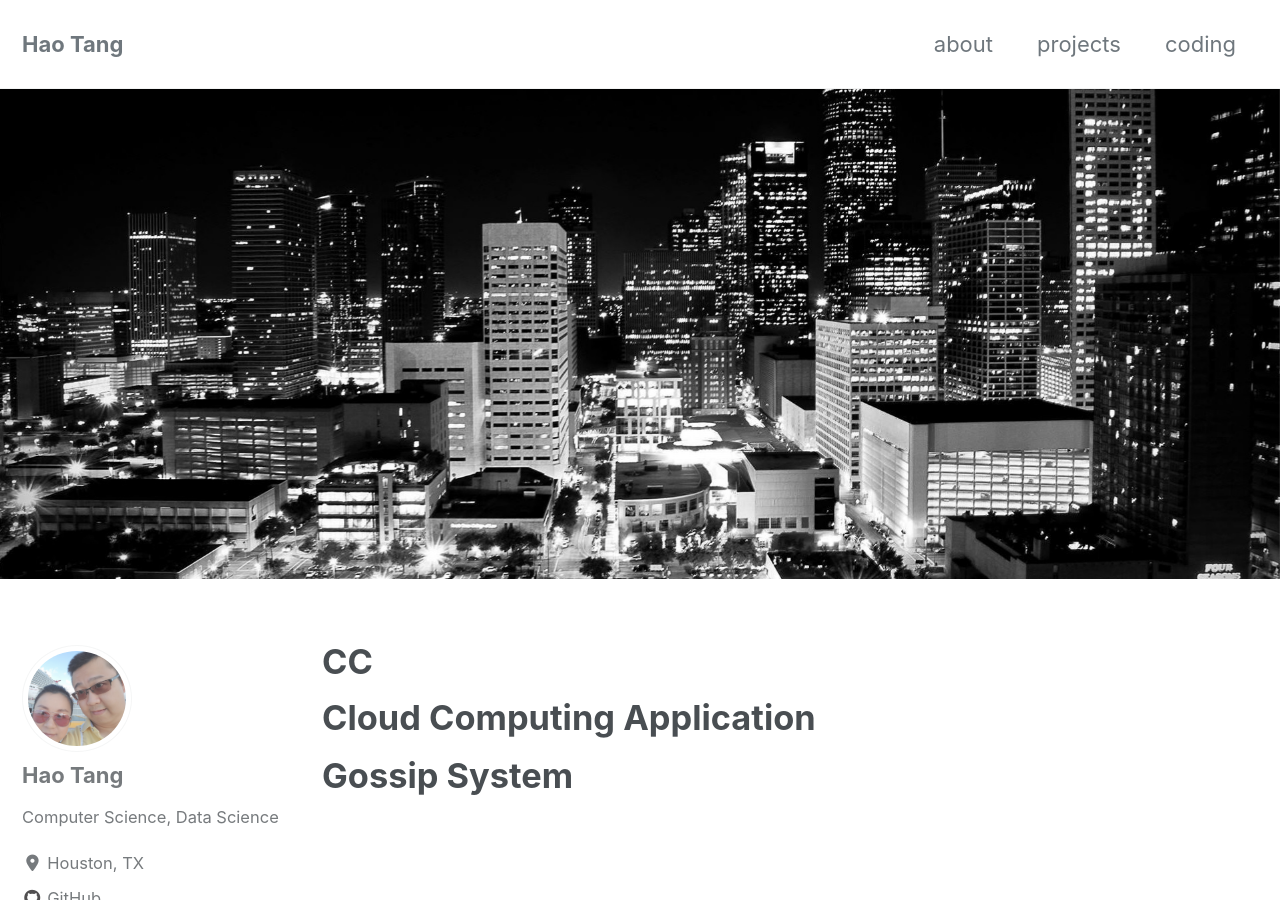
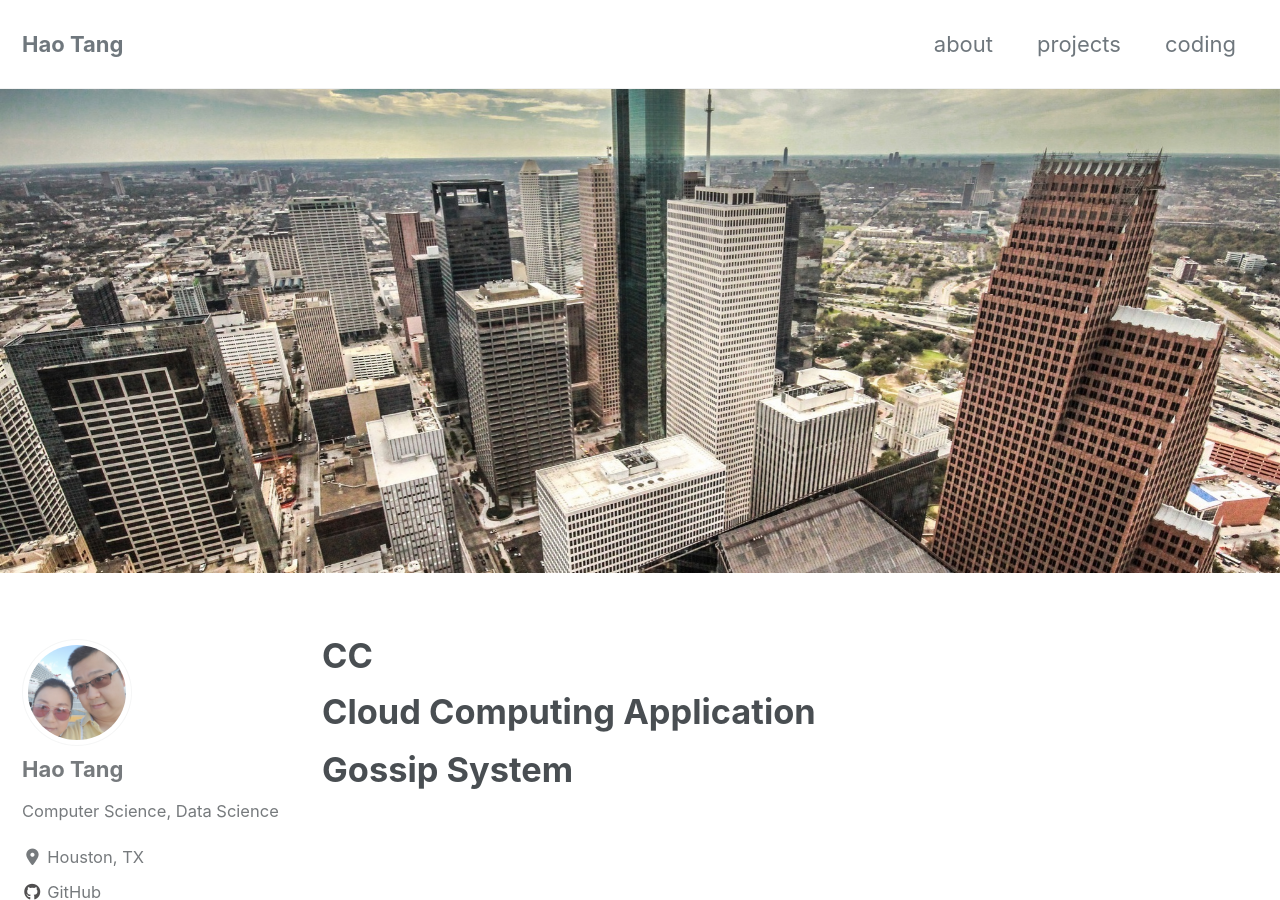
Before and after one commit to tanghao205/tanghao205.github.io, a Jekyll site: the page built from _pages/CC.md, in a window 1280 px wide and 900 px high. Built offline with Jekyll 4.4.1, drawn with Linux system fonts in a browser that asks for light colours; cached includes are drawn as plain includes; nearby versions of some CDN libraries.

Commit message:
Update CC.md

```diff
--- a/_pages/CC.md
+++ b/_pages/CC.md
@@ -1,12 +1,11 @@
 ---
-layout: archive
-classes: wide
+layout: single
 permalink: /CC/
 title: "CC"
 
 author_profile: true
 header:
-  image: "/images/H3.jpg"
+  image: "/images/H0.jpg"
 
 
 skin_cancer:
```
